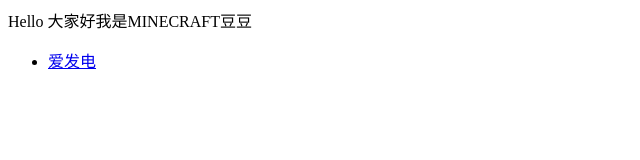
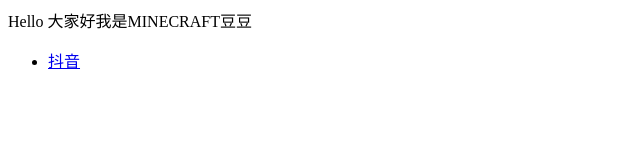
Before and after one commit to minecraft76076/minecraft76076.github.io, a plain HTML site: page index.html in a window 1280 px wide. Shown: the full height of the page, 0-640 px from the left. Drawn offline with Linux system fonts and the light colour scheme.

Commit message:
Update link in index.html to Douyin

```diff
--- a/index.html
+++ b/index.html
@@ -1,5 +1,5 @@
 <p>Hello 大家好我是MINECRAFT豆豆</p>
 
 <ul>
-  <li> <a href="https://afdian.com/a/MINECRAFT_doudou">爱发电</a> </li>
+  <li> <a href="https://www.douyin.com/user/MS4wLjABAAAAEKsE6Ekp6R3Nr-z5Hstad4JkvqUKu51k1OG2ylfbpjGmh4I7F_a_XyAUzkkGzHSk?from_tab_name=main">抖音</a> </li>
 </ul>
```
